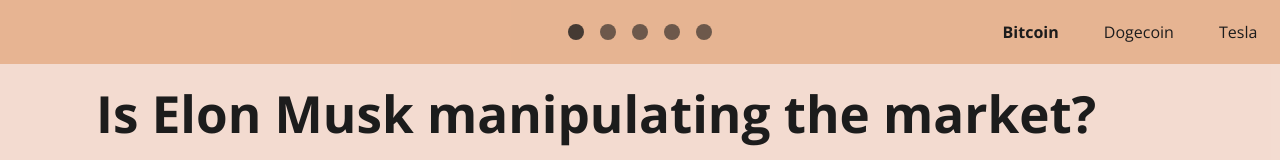
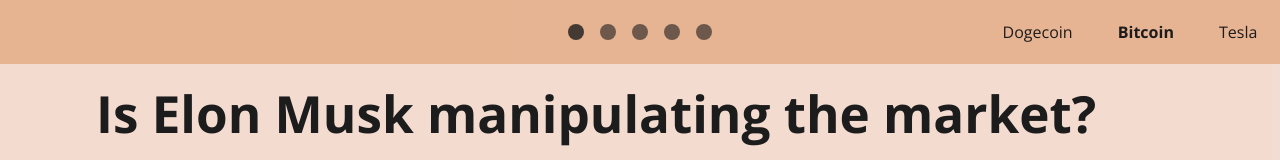
Before and after one commit to com-480-data-visualization/datavis-project-2022-visualizationclowns, a React (Vite) app in the folder viz/: page / in a window 1280 px wide. Shown: the top 160 px of the page. Built offline with nearby package versions, Linux system fonts and the light colour scheme.

Commit message:
added keys to change dataset (1, 2 , 3)

```diff
--- a/viz/src/components/navigation/Navigation.jsx
+++ b/viz/src/components/navigation/Navigation.jsx
@@ -3,7 +3,7 @@
 import css from "./Navigation.module.css";
 
 const Navigation = ({ selectedDataset, setSelectedDataset }) => {
-  const datasets = ["Bitcoin", "Dogecoin", "Tesla"];
+  const datasets = ["Dogecoin", "Bitcoin", "Tesla"];
   const sections = [
     { name: "Start", link: "/" },
     { name: "Main", link: "/main" },
@@ -31,6 +31,15 @@
     }
     if (e.key === "ArrowRight") {
       setScroll((prev) => prev + 105);
+    }
+    if (e.key === "1") {
+      setSelectedDataset("Dogecoin");
+    }
+    if (e.key === "2") {
+      setSelectedDataset("Bitcoin");
+    }
+    if (e.key === "3") {
+      setSelectedDataset("Tesla");
     }
   }
 
```
